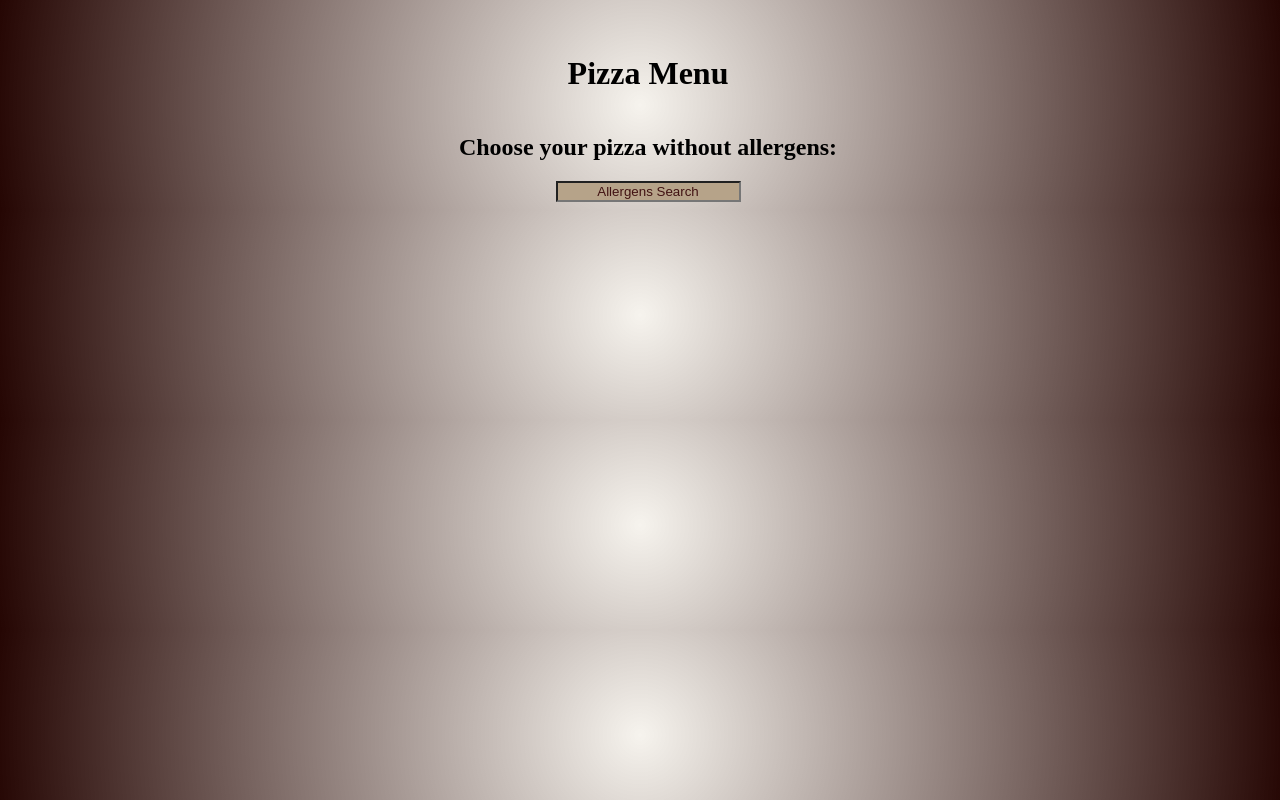
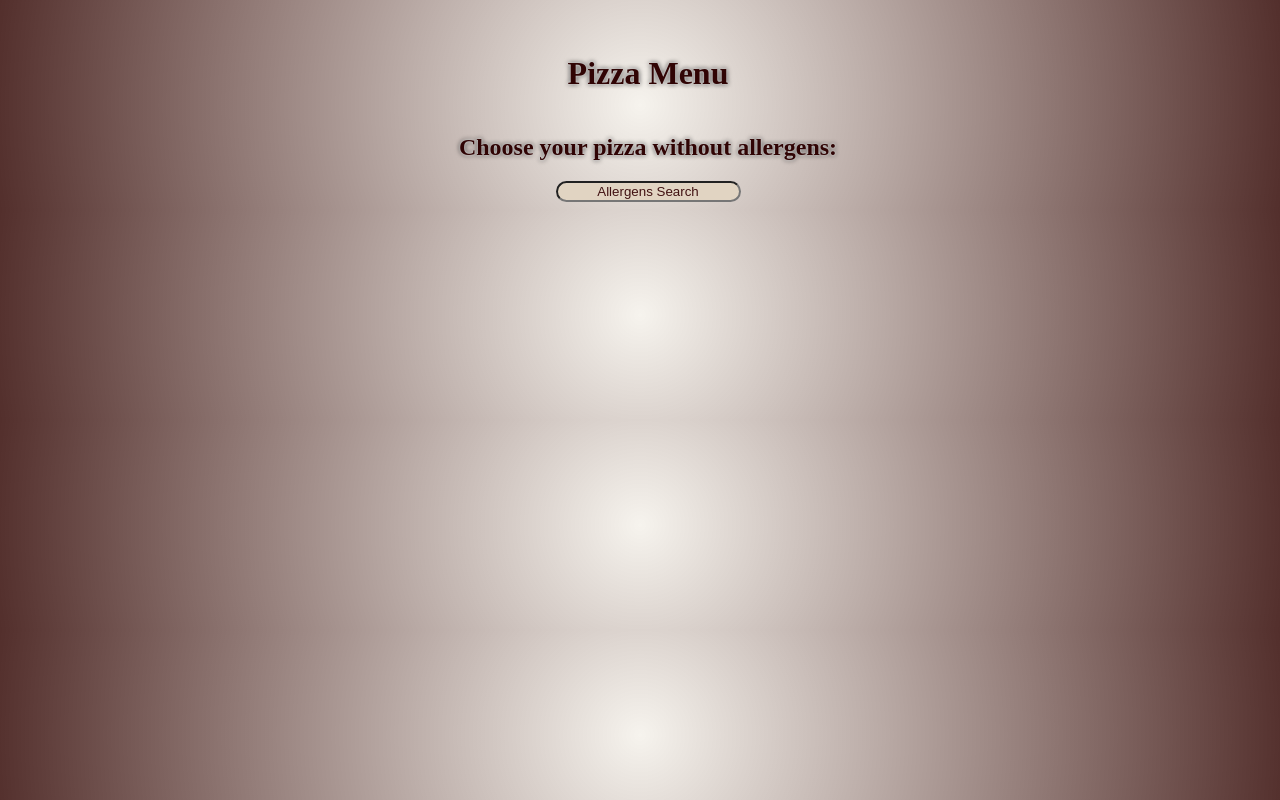
Before and after one commit to MateiMadalina/PizzaOrderPrototype, a website: page frontend/index.html in a window 1280 px wide. Shown: the top 800 px of the page. Drawn offline with Linux system fonts and the light colour scheme; no server answers.

Commit message:
edited css

```diff
--- a/frontend/public/style.css
+++ b/frontend/public/style.css
@@ -3,10 +3,16 @@ body {
   width: 100%;
   height: 100%;
   display: flex;
+  color:black;
   align-items: center;
   justify-content: center;
   background: rgb(230,222,206);
-  background: radial-gradient(circle, rgba(230,222,206,0.3534663865546218) 0%, rgba(37,6,3,1) 100%);
+  background: radial-gradient(circle, rgba(230,222,206,0.3534663865546218) 0%, rgb(83, 47, 44) 100%);
+}
+
+h1, h2{
+  color: rgb(48, 4, 4);
+   text-shadow: 0 0 3px #ffffff, 0 0 5px #080809
 }
 
 #menu {
@@ -151,12 +157,17 @@ body {
   flex-direction: column;
 }
 
-#allergensSearch{
+#allergensSearch, .amount{
+    border-radius: 20px;
     color: rgb(65, 18, 18);
-    background:#b6a389;
+    background:#e1d4c2;
     justify-content: center;
     text-align: center;
+}
 
+.amount{
+  width: 70px;
+  border-radius: 20px;
 }
 
 #cartConteiner{
```
